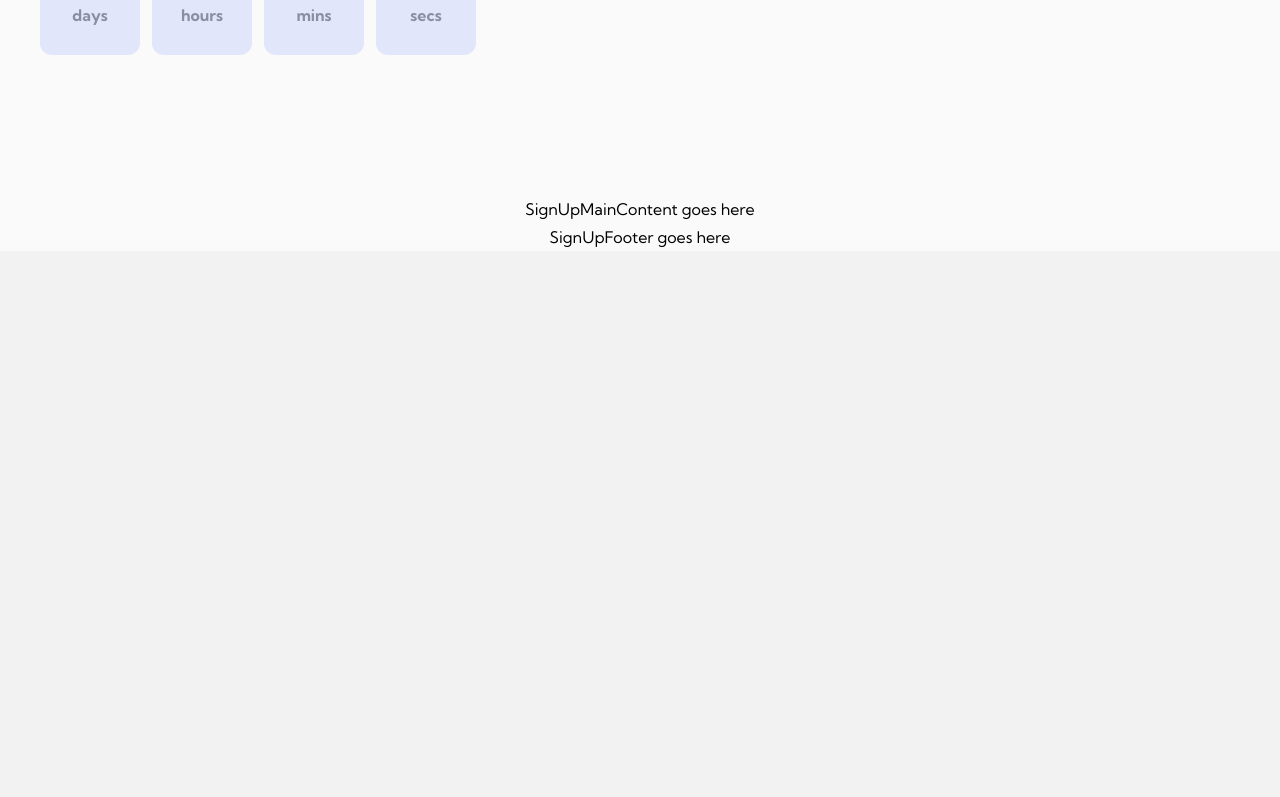
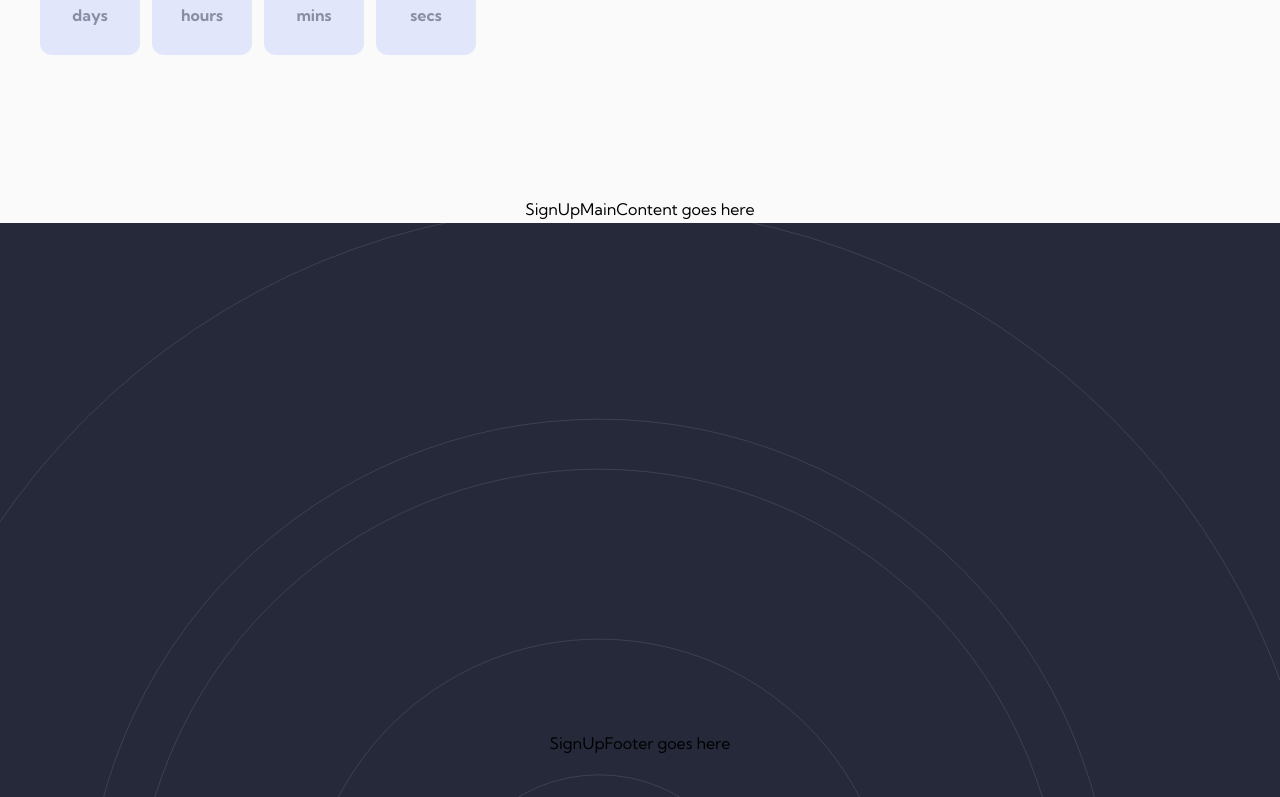
Before and after one commit to Hcmwebs/officelite-coming-soon-site, a React (Vite) app: page /signup in a window 1280 px wide. Shown: the part 597-1394 px from the top of the page. Before the commit the page ends 848 px from the top, so only its background shows below. Built offline with nearby package versions, Linux system fonts and the light colour scheme.

Commit message:
rendered the signUp footer content
Signed-off-by: Heze <64218603+Hcmwebs@users.noreply.github.com>

```diff
--- a/src/components/SignUpFooter.jsx
+++ b/src/components/SignUpFooter.jsx
@@ -1,7 +1,14 @@
 import React from 'react'
+import { StyledFooter } from '../styles'
+import {Pattern} from './index'
 
 const SignUpFooter = () => {
-	return <div>SignUpFooter goes here</div>
+	return (
+		<StyledFooter className = 'sectionCenter'>
+			<Pattern title='footer' image='/public/bg-pattern-signup-side.svg'/>
+			SignUpFooter goes here
+		</StyledFooter>
+	)
 }
 
 export default SignUpFooter
```
